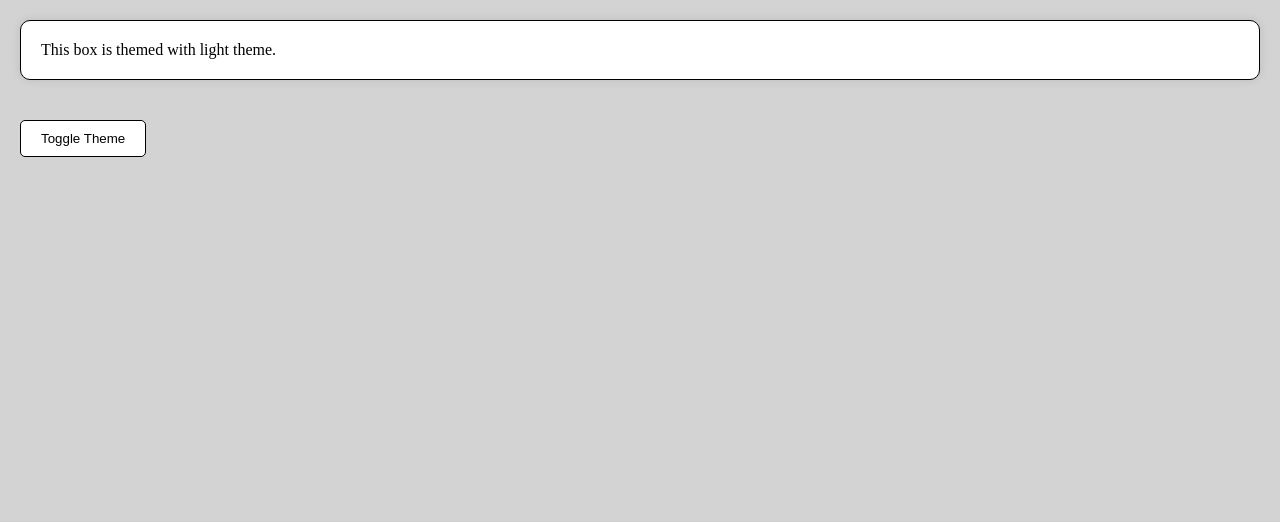
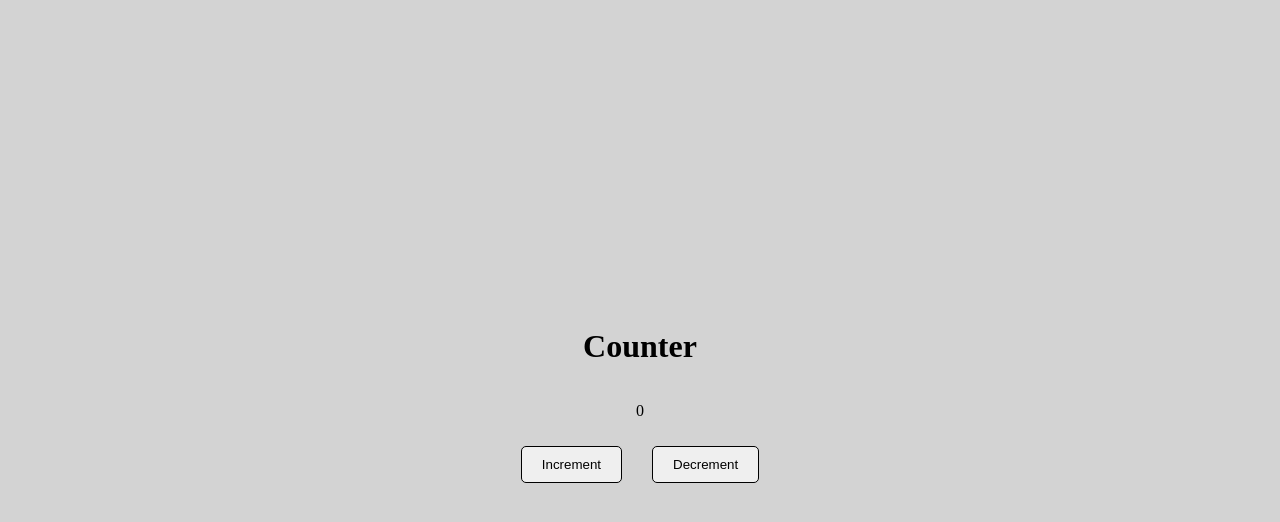
Before and after one commit to swapn0652/Understanding_React_Hooks, a React (Vite) app: page / in a window 1280 px wide. Shown: the top 522 px of the page. Built offline with nearby package versions, Linux system fonts and the light colour scheme.

Commit message:
useState hook implementation

```diff
--- a/src/App.tsx
+++ b/src/App.tsx
@@ -1,12 +1,14 @@
-import ThemedBox from "./components/useContextHook/components/ThemedBox"
-import ThemeToggler from "./components/useContextHook/components/ThemeToggler"
+// import ThemedBox from "./components/useContextHook/components/ThemedBox"
+// import ThemeToggler from "./components/useContextHook/components/ThemeToggler"
+import { Counter } from "./components/useStateHook/components/Counter";
 
 function App() {
 
   return  (
     <>
-      <ThemedBox/>
-      <ThemeToggler/>
+      {/* <ThemedBox/>
+      <ThemeToggler/> */}
+      <Counter/>
     </>
   )
 }
--- /dev/null
+++ b/src/components/useStateHook/components/Counter.tsx
@@ -0,0 +1,48 @@
+import React, { useState } from 'react'
+
+export const Counter = () => {
+    const [count, setCount] = useState<number>(0);
+
+    const handleIncrement = () => {
+        setCount(count + 1);
+    }
+
+    const handleDecrement = () => {
+        setCount(count - 1);
+    }
+
+    const containerStyle = {
+        display: 'flex',
+        flexDirection: 'column',
+        alignItems: 'center',
+        justifyContent: 'center',
+        height: '100vh',
+    }
+
+    const buttonStyle = {
+        padding: '10px 20px',
+        borderRadius: '5px',
+        border: '1px solid black',
+        cursor: 'pointer',
+        margin: '10px',
+    }
+
+    const buttonContainerStyle = {
+        display: 'flex',
+        flexDirection: 'row',
+        alignItems: 'center',
+        justifyContent: 'center',
+        gap: '10px',
+    }
+
+    return (
+        <div style={containerStyle as React.CSSProperties}>
+            <h1>Counter</h1>
+            <p>{count}</p>
+            <div style={buttonContainerStyle as React.CSSProperties}>
+                <button style={buttonStyle} onClick={handleIncrement}>Increment</button>
+                <button style={buttonStyle} onClick={handleDecrement}>Decrement</button>
+            </div>
+        </div>
+    )
+}
```
